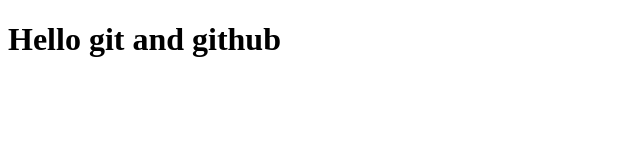
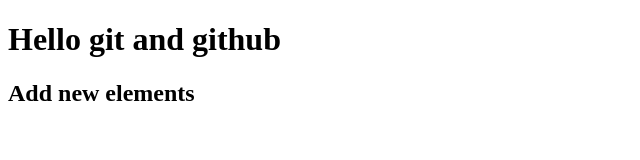
Before and after one commit to Nurzigit/Navbar, a plain HTML site: page index.html in a window 1280 px wide. Shown: the whole page, without its empty margins (0-640 px from the left). Drawn offline with Linux system fonts and the light colour scheme.

Commit message:
add new element h2

```diff
--- a/index.html
+++ b/index.html
@@ -7,5 +7,8 @@
 </head>
 <body>
     <h1>Hello git and github</h1>
+    <h2>
+        Add new  elements
+    </h2>
 </body>
 </html>
```
